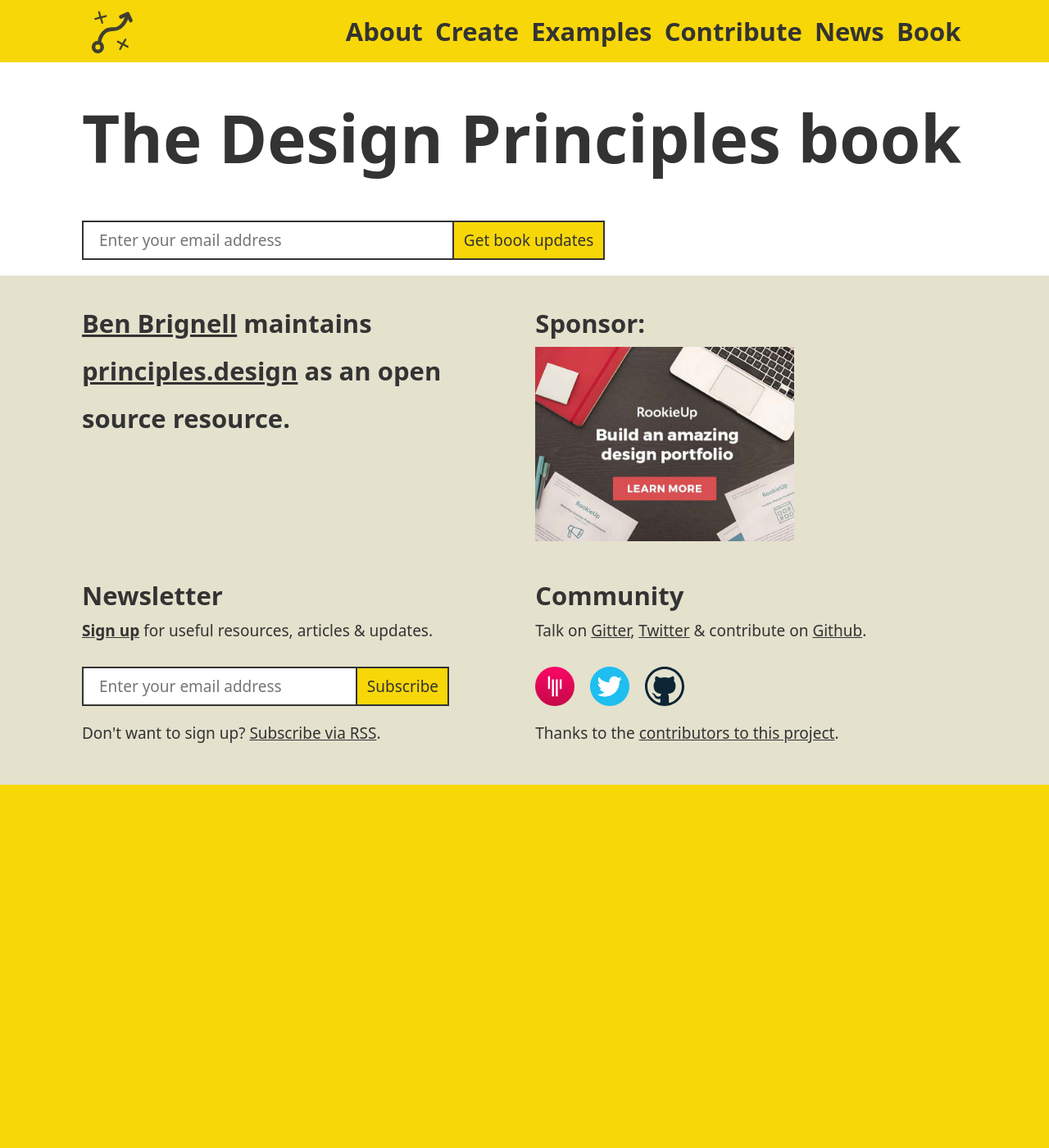
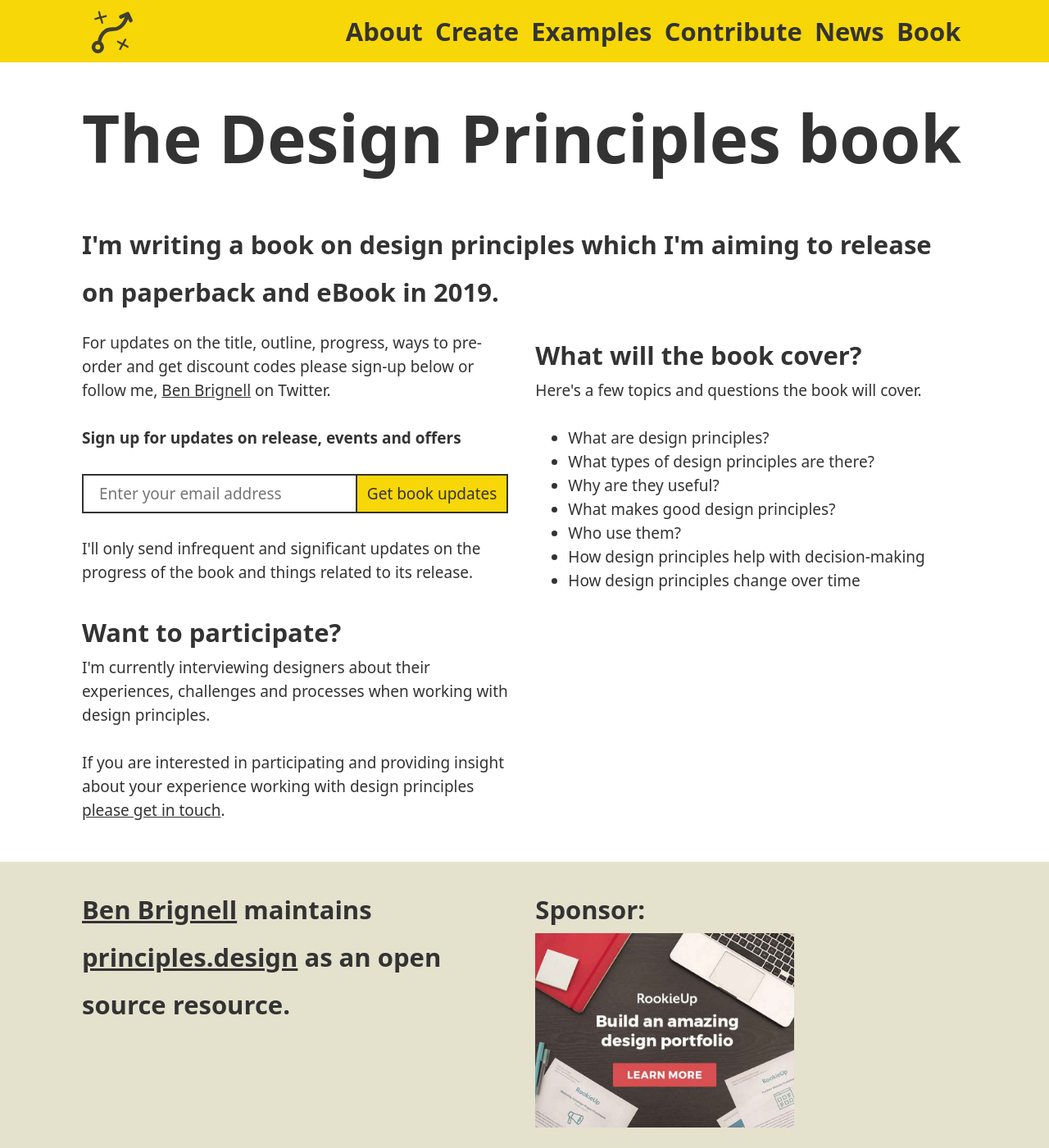
Before and after one commit to benbrignell/principles.design, a Jekyll site: the page built from _pages/book.md, in a window 1280 px wide and 1400 px high. Shown: the whole window at 82% size. Built offline with Jekyll 4.4.1, drawn with Linux system fonts in a browser that asks for light colours.

Commit message:
updated book text and subscribe text

```diff
--- a/_layouts/book.html
+++ b/_layouts/book.html
@@ -4,16 +4,35 @@
 <div class="wrapper">
     <header class="post-header">
       <h1 class="post-title">{{ page.title }}</h1>
+      <p class="h3 mtn bold">I'm writing a book on design principles which I'm aiming to release on paperback and eBook in 2019.</p>
+
     </header>
+</div>
 
-    <article class="post-content">
-      {{ content }}
+      <div class="wrapper">
       <div class="two-up">
+        {{ content }}
+        <p>
           <form action="https://tinyletter.com/benbrignell" method="post" target="popupwindow" onsubmit="window.open('https://tinyletter.com/benbrignell', 'popupwindow', 'scrollbars=yes,width=800,height=600');return true">
           <input class="subscribe-input" input type="text" name="email" id="tlemail" placeholder="Enter your email address" autocorrect="off" autocapitalize="none" />
           <input type="hidden" value="1" name="embed"/><input class="subscribe-btn" type="submit" value="Get book updates" />
           </form>
-
+        </p>
+          <p>I'll only send infrequent and significant updates on the progress of the book and things related to its release.</p>
+          <h3 class="mtn">Want to participate?</h3>
+        <p>I'm currently interviewing designers about their experiences, challenges and processes when working with design principles. </p><p>If you are interested in participating and providing insight about your experience working with design principles <a href="https://benbrignell.com/contact/">please get in touch</a>.</p>
+        </div>
+        <div class="two-up">
+          <h3 class="mtn">What will the book cover?</h3>
+          <p>Here's a few topics and questions the book will cover.</p>
+          <ul>
+            <li>What are design principles?</li>
+            <li>What types of design principles are there?</li>
+            <li>Why are they useful?</li>
+            <li>What makes good design principles?</li>
+            <li>Who use them?</li>
+            <li>How design principles help with decision-making</li>
+            <li>How design principles change over time</li>
+          </ul>
       </div>
-    </article>
-</div>
+    </div>
--- a/_pages/book.md
+++ b/_pages/book.md
@@ -3,3 +3,6 @@
 title: The Design Principles book
 permalink: /book/
 ---
+For updates on the title, outline, progress, ways to pre-order and get discount codes please sign-up below or follow me, [Ben Brignell](https://twitter.com/benbrignell) on Twitter.
+
+#### Sign up for updates on release, events and offers
```
Also changed, not shown: _pages/subscription-confirmed.md (+0 -1 lines).
